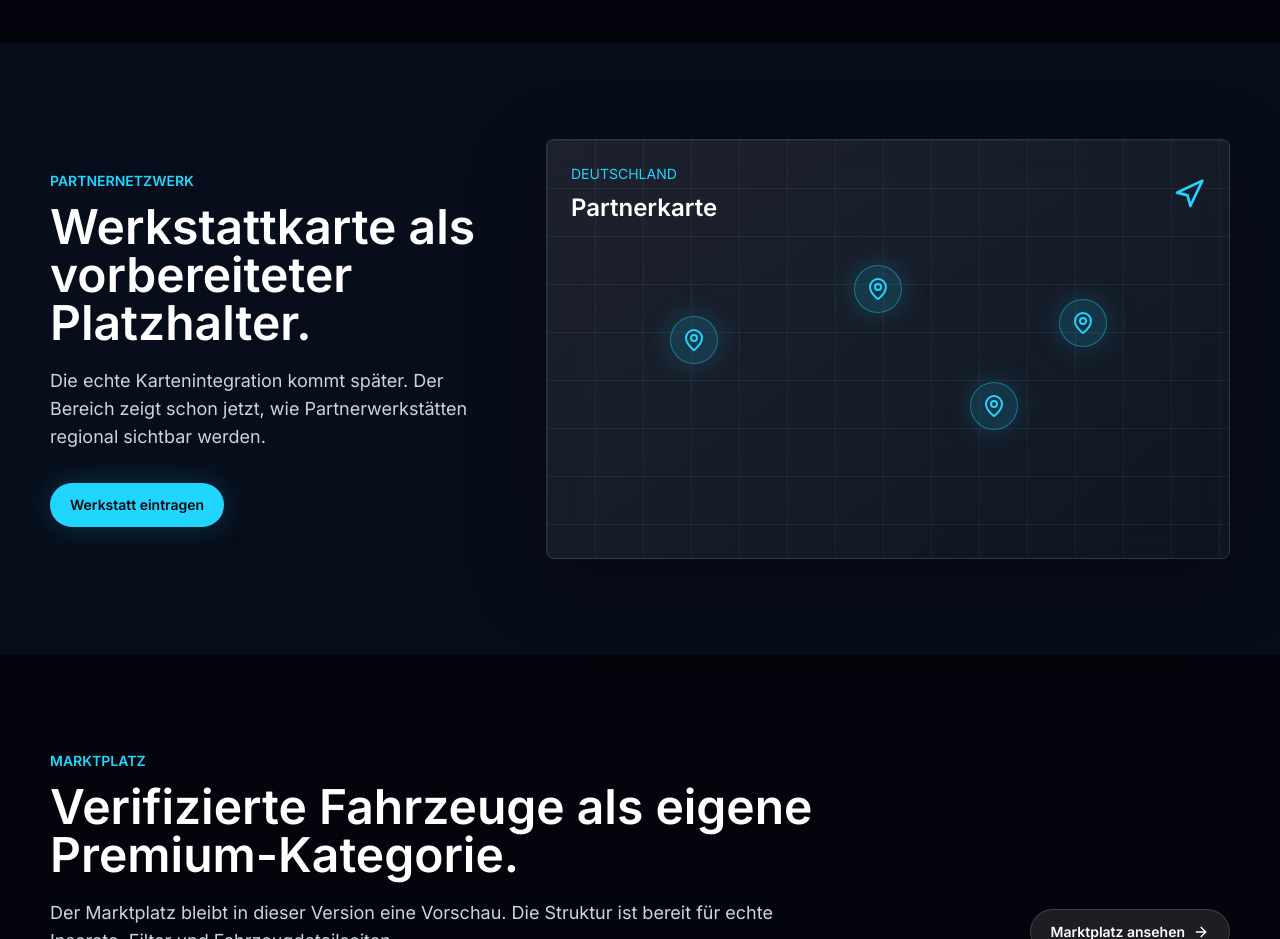
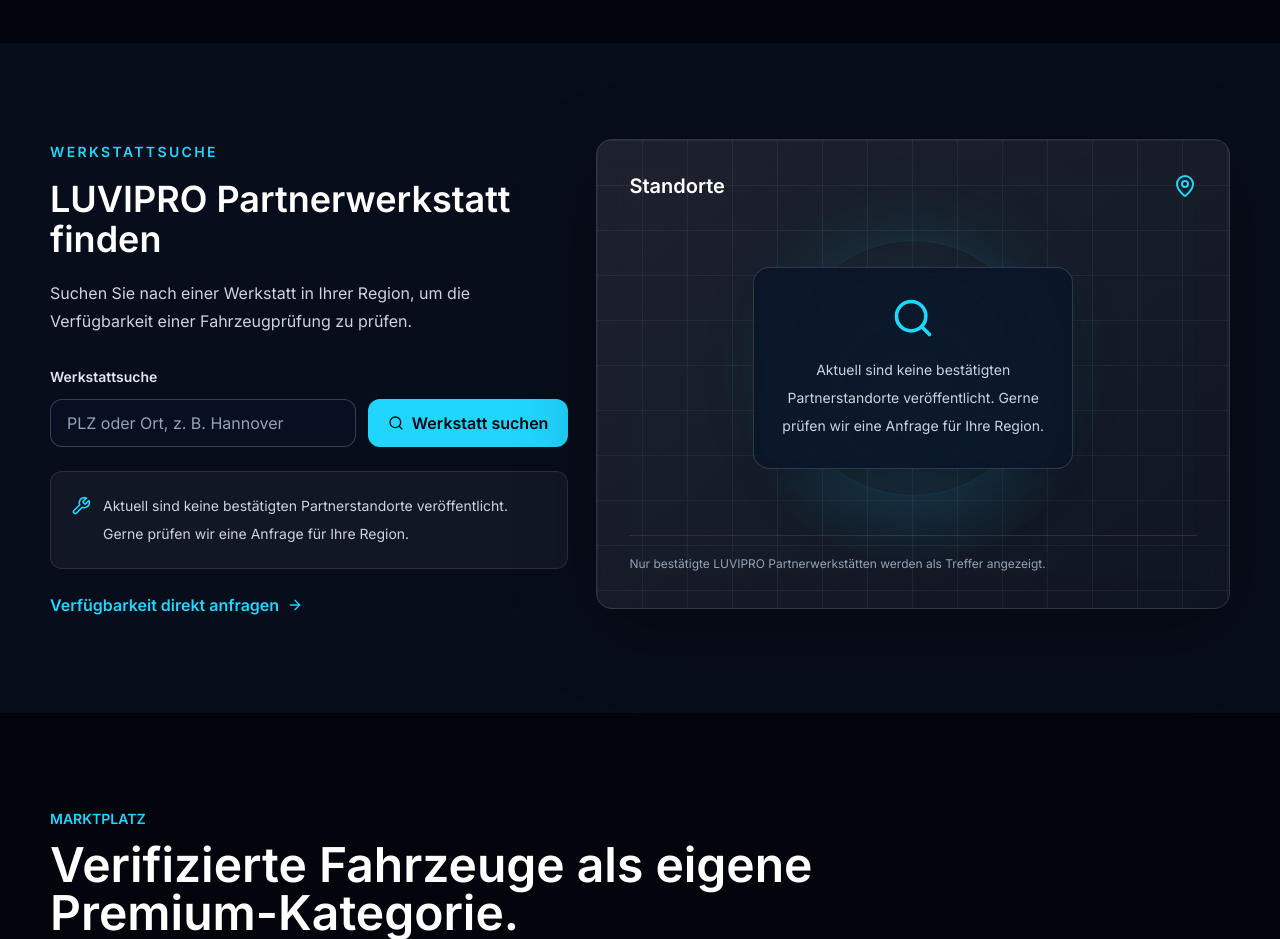
Before and after one commit to Diaa6969/luvipro-website, a Next.js app: page / in a window 1280 px wide. Shown: the part 5880-6819 px from the top of the page. Built offline with nearby package versions, Linux system fonts and the light colour scheme.

Commit message:
Replace placeholder partner map with searchable section at #partner-map

```diff
--- a/src/components/sections/partner-map.tsx
+++ b/src/components/sections/partner-map.tsx
@@ -1,46 +1,12 @@
-import { MapPin, Navigation } from "lucide-react";
-import { CtaLink } from "@/components/ui/cta-link";
 import { Reveal } from "@/components/ui/reveal";
-import { SectionHeading } from "@/components/ui/section-heading";
+import { WorkshopFinder } from "@/components/sections/workshop-finder";
 
 export function PartnerMap() {
   return (
-    <section className="bg-midnight py-24">
-      <div className="section-shell grid items-center gap-10 lg:grid-cols-[0.8fr_1.2fr]">
+    <section id="partner-map" className="scroll-mt-24 bg-midnight py-24">
+      <div className="section-shell">
         <Reveal>
-          <SectionHeading
-            eyebrow="Partnernetzwerk"
-            title="Werkstattkarte als vorbereiteter Platzhalter."
-            description="Die echte Kartenintegration kommt später. Der Bereich zeigt schon jetzt, wie Partnerwerkstätten regional sichtbar werden."
-          />
-          <CtaLink href="/contact" className="mt-8">
-            Werkstatt eintragen
-          </CtaLink>
-        </Reveal>
-        <Reveal delay={0.12}>
-          <div className="glass-panel relative min-h-[420px] overflow-hidden rounded-lg p-6">
-            <div className="absolute inset-0 bg-[linear-gradient(rgba(217,247,255,0.06)_1px,transparent_1px),linear-gradient(90deg,rgba(217,247,255,0.06)_1px,transparent_1px)] bg-[size:48px_48px]" />
-            <div className="relative flex items-center justify-between">
-              <div>
-                <p className="text-sm uppercase text-pulse">Deutschland</p>
-                <p className="mt-2 font-[var(--font-space-grotesk)] text-2xl font-semibold">Partnerkarte</p>
-              </div>
-              <Navigation className="h-8 w-8 text-pulse" />
-            </div>
-            {[
-              "left-[18%] top-[42%]",
-              "left-[45%] top-[30%]",
-              "left-[62%] top-[58%]",
-              "left-[75%] top-[38%]",
-            ].map((position) => (
-              <span
-                key={position}
-                className={`absolute ${position} flex h-12 w-12 items-center justify-center rounded-full border border-pulse/40 bg-pulse/15 shadow-glow`}
-              >
-                <MapPin className="h-6 w-6 text-pulse" />
-              </span>
-            ))}
-          </div>
+          <WorkshopFinder locale="de" />
         </Reveal>
       </div>
     </section>
```
